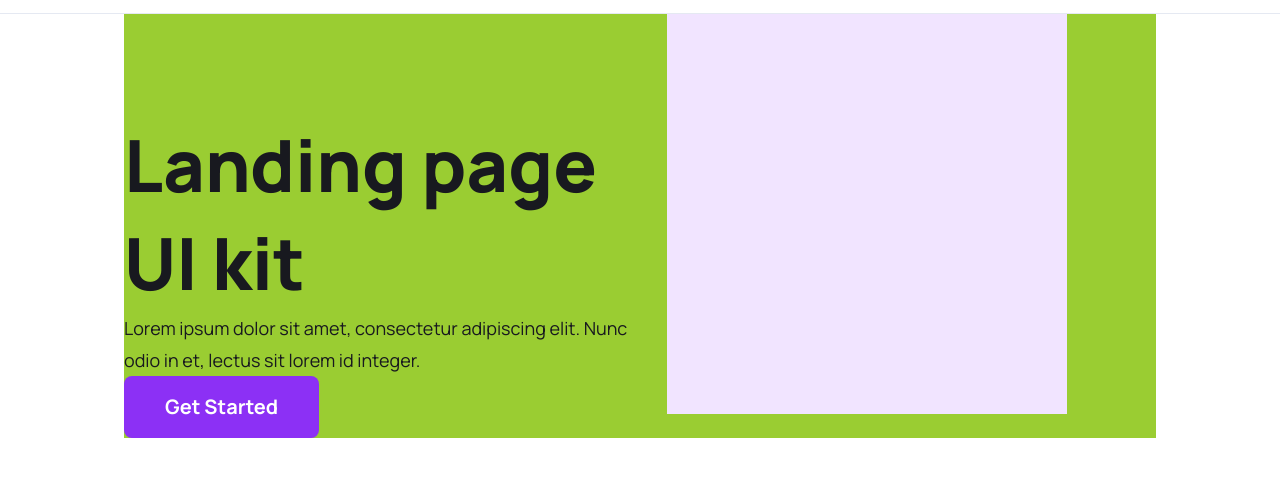
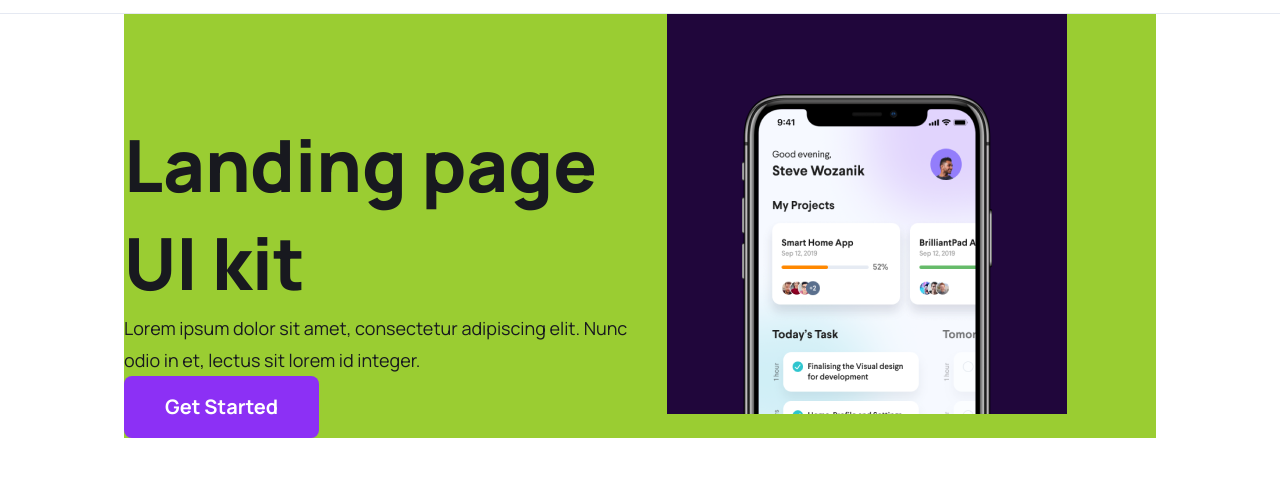
Before and after one commit to buzilo/homework-start, a plain HTML site: page index.html in a window 1280 px wide. Shown: the part 59-536 px from the top of the page. Drawn offline with Linux system fonts and the light colour scheme.

Commit message:
task-3 В правый блок контента, добавлены картикни телефона и дисплея по отдельности (на случай замены текста в телефоне), выполнено их позиционирование

```diff
--- a/css/style.css
+++ b/css/style.css
@@ -124,5 +124,22 @@ p {
     display: inline-block;
     width: 400px;
     height: 400px;
-    background-color: #F1E4FF;
+    position: relative;
+    overflow: hidden;
+    background-color: #20063b;
 }
+
+.hero-7__right-img {
+
+}
+
+.Hero-7__img-iphone {
+    position: absolute;
+    margin-left: 75px;
+    margin-top: 80px;
+}
+
+.hero-7__img-screen {
+    margin-left: 91.28px;
+    margin-top: 95.12px;
+}
--- a/index.html
+++ b/index.html
@@ -39,7 +39,8 @@
                 </div>
                 <div class="hero-7__right-content">
                     <div class="hero-7__right-img">
-
+                        <img class="Hero-7__img-iphone" src="img/iPhone X.png" alt="IphoneX">
+                        <img class="hero-7__img-screen" src="img/Screen.png" alt="Screen">
                     </div>
                 </div>
             </div>
```
